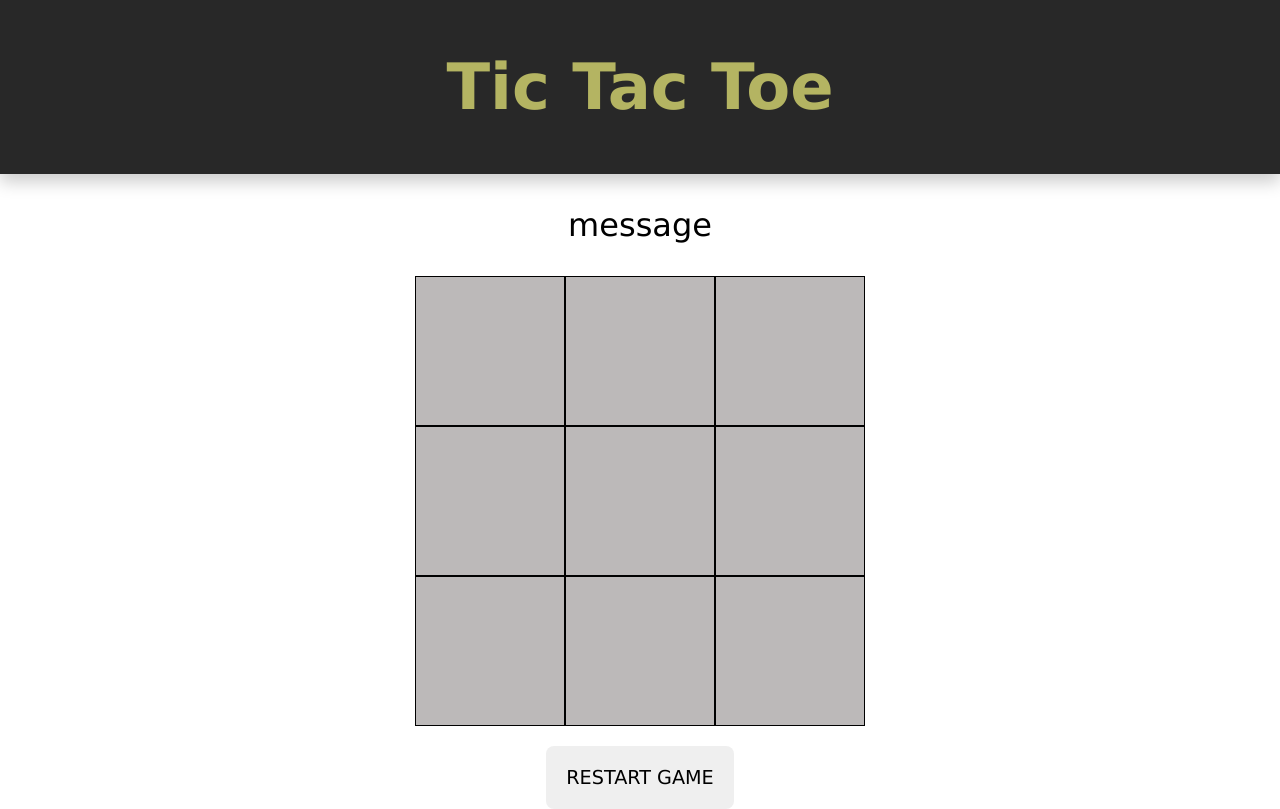
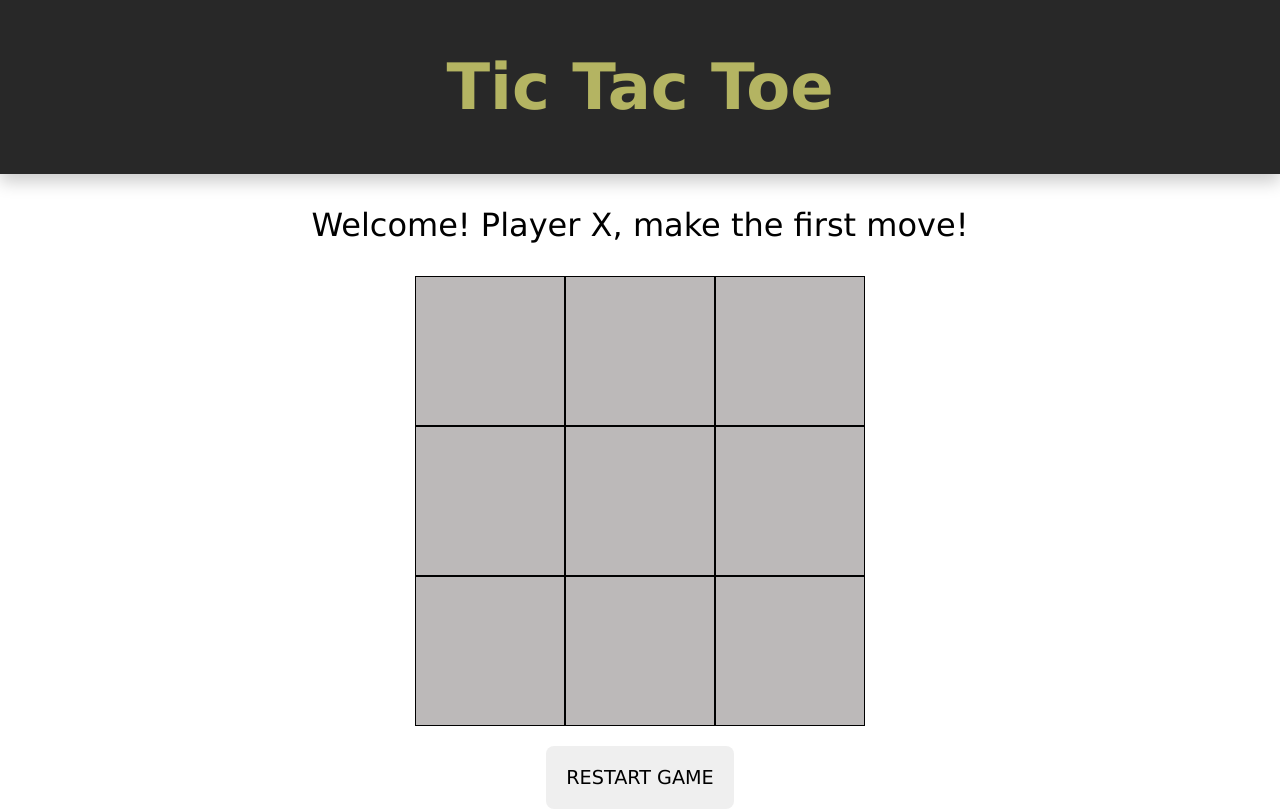
Before and after one commit to FalkoKa/Project-Tic-Tac-Toe, a plain HTML site: page index.html in a window 1280 px wide. Drawn offline with Linux system fonts and the light colour scheme.

Commit message:
add initial message

```diff
--- a/index.html
+++ b/index.html
@@ -13,7 +13,7 @@
     </header>
 
     <main>
-      <p class="message">message</p>
+      <p class="message">Welcome! Player X, make the first move!</p>
       <div class="gameboard">
         <div class="field" data-num="0"></div>
         <div class="field" data-num="1"></div>
```
